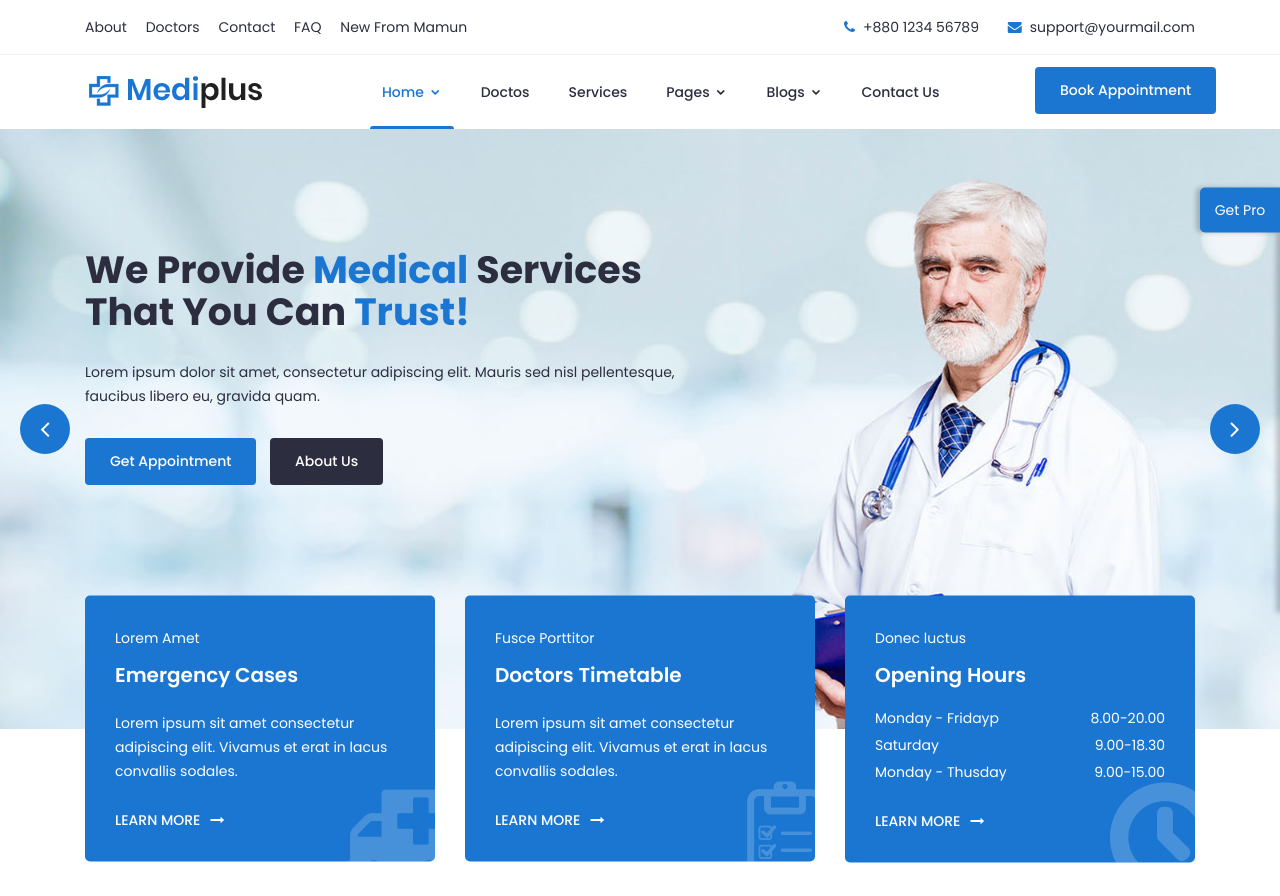
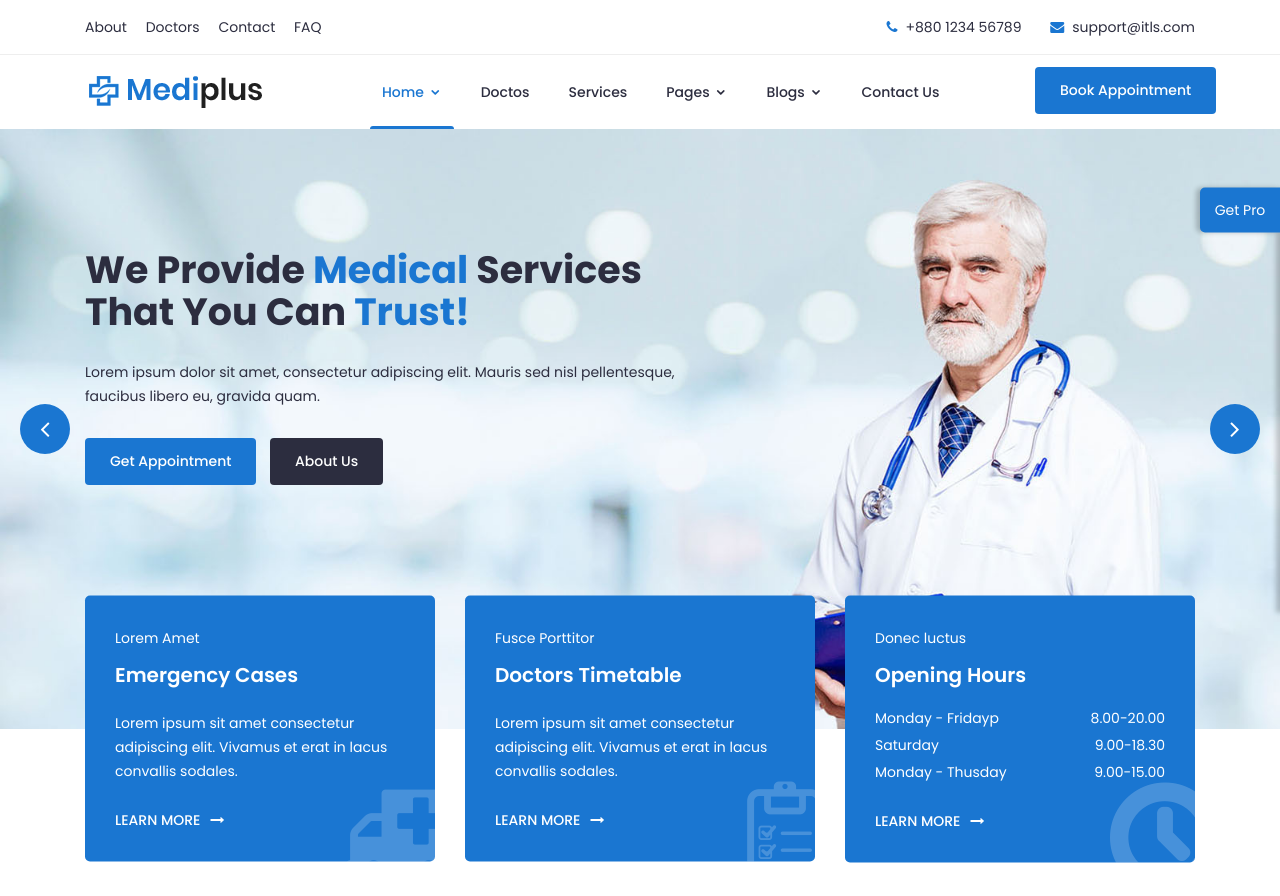
Before and after one commit to Tasniyaa/kanbird-test, a plain HTML site: page index.html in a window 1280 px wide. Shown: the top 896 px of the page. Drawn offline with Linux system fonts and the light colour scheme; a script that the page names is missing.

Commit message:
another commit

```diff
--- a/index.html
+++ b/index.html
@@ -96,7 +96,6 @@
 							<li><a href="#">Doctors</a></li>
 							<li><a href="#">Contact</a></li>
 							<li><a href="#">FAQ</a></li>
-							<li><a href="#">New From Mamun</a></li>
 						</ul>
 						<!-- End Contact -->
 					</div>
@@ -104,7 +103,7 @@
 						<!-- Top Contact -->
 						<ul class="top-contact">
 							<li><i class="fa fa-phone"></i>+880 1234 56789</li>
-							<li><i class="fa fa-envelope"></i><a href="mailto:support@yourmail.com">support@yourmail.com</a></li>
+							<li><i class="fa fa-envelope"></i><a href="mailto:support@itls.com">support@itls.com</a></li>
 						</ul>
 						<!-- End Top Contact -->
 					</div>
```
